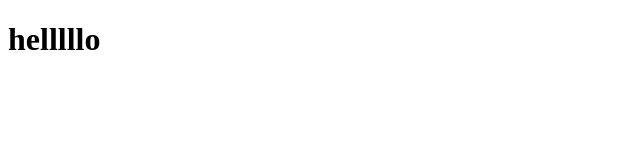
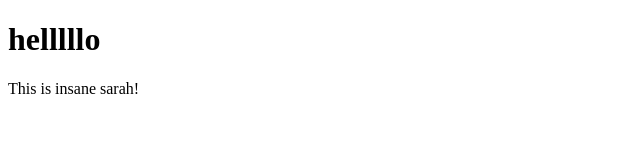
Before and after one commit to mtthwgrc/Coursera_Test, a plain HTML site: page site/index.html in a window 1280 px wide. Shown: the whole page, without its empty margins (0-640 px from the left). Drawn offline with Linux system fonts and the light colour scheme.

Commit message:
small addition to content.

```diff
--- a/site/index.html
+++ b/site/index.html
@@ -5,5 +5,6 @@
 </head>
 <body>
 <h1> helllllo</h1>
+<p> This is insane sarah!</p>
 </body>
 </html>
```
